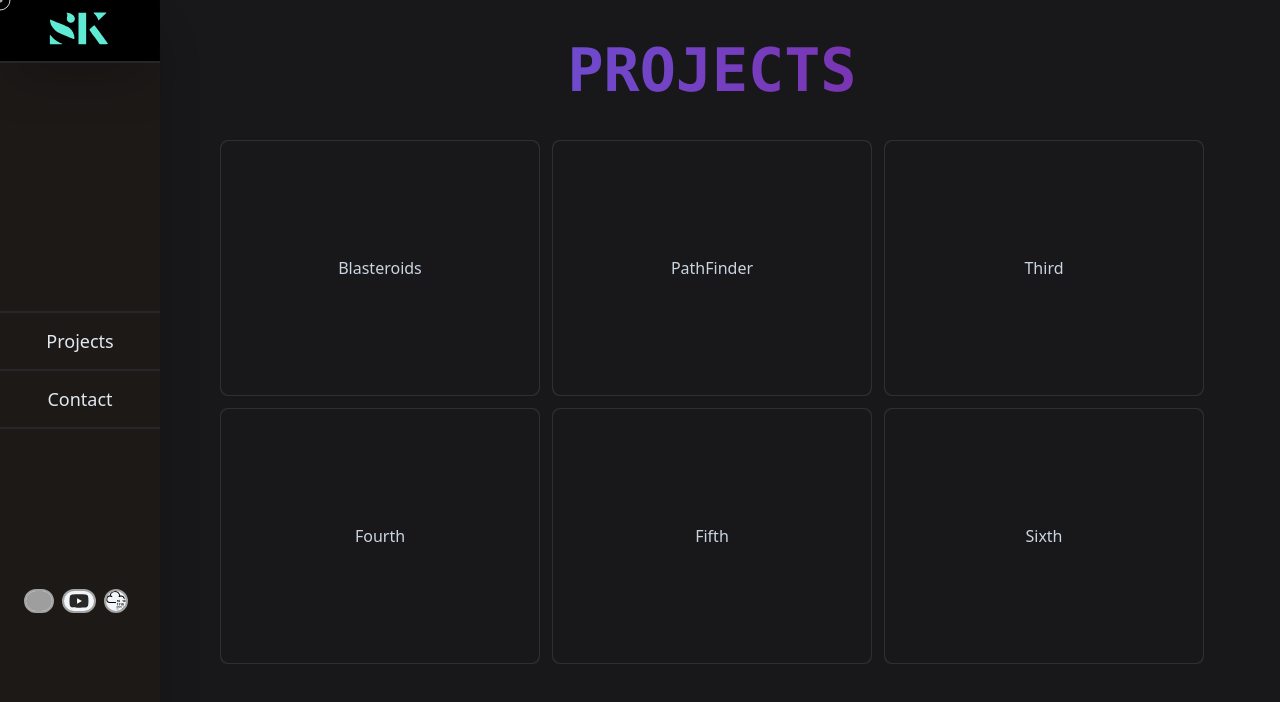
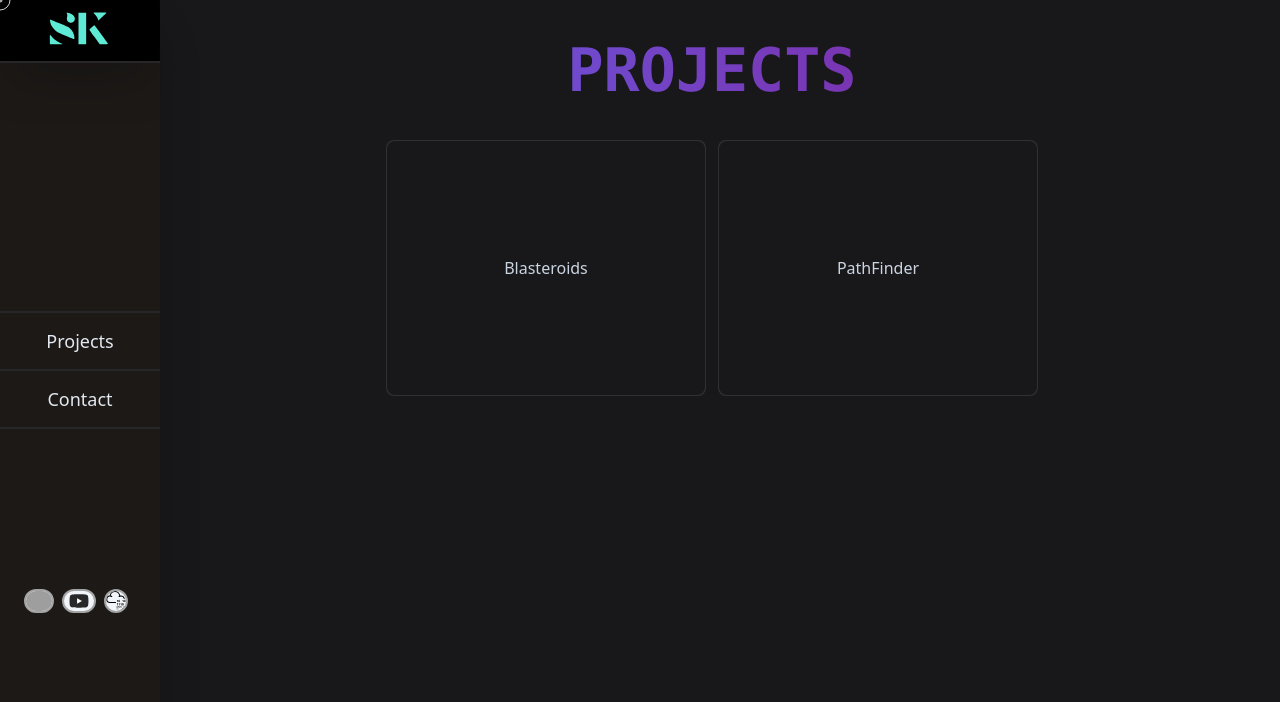
Before and after one commit to StathisKap/stathis-site, a SvelteKit app: page /projects in a window 1280 px wide. Shown: the top 702 px of the page. Built offline with nearby package versions, Linux system fonts and the light colour scheme; grey boxes are pictures that could not be loaded.

Commit message:
Removed the other cards that weren't used in projects

```diff
--- a/src/routes/projects/+page.svelte
+++ b/src/routes/projects/+page.svelte
@@ -2,7 +2,7 @@
 	import { fade } from 'svelte/transition';
 	import { hover } from './hover';
 
-	let projects = ['Blasteroids', 'PathFinder', 'Third', 'Fourth', 'Fifth', 'Sixth'];
+	let projects = ['Blasteroids', 'PathFinder']; // , 'Third', 'Fourth', 'Fifth', 'Sixth'];
 </script>
 
 <div in:fade={{ delay: 100 }}>
```
